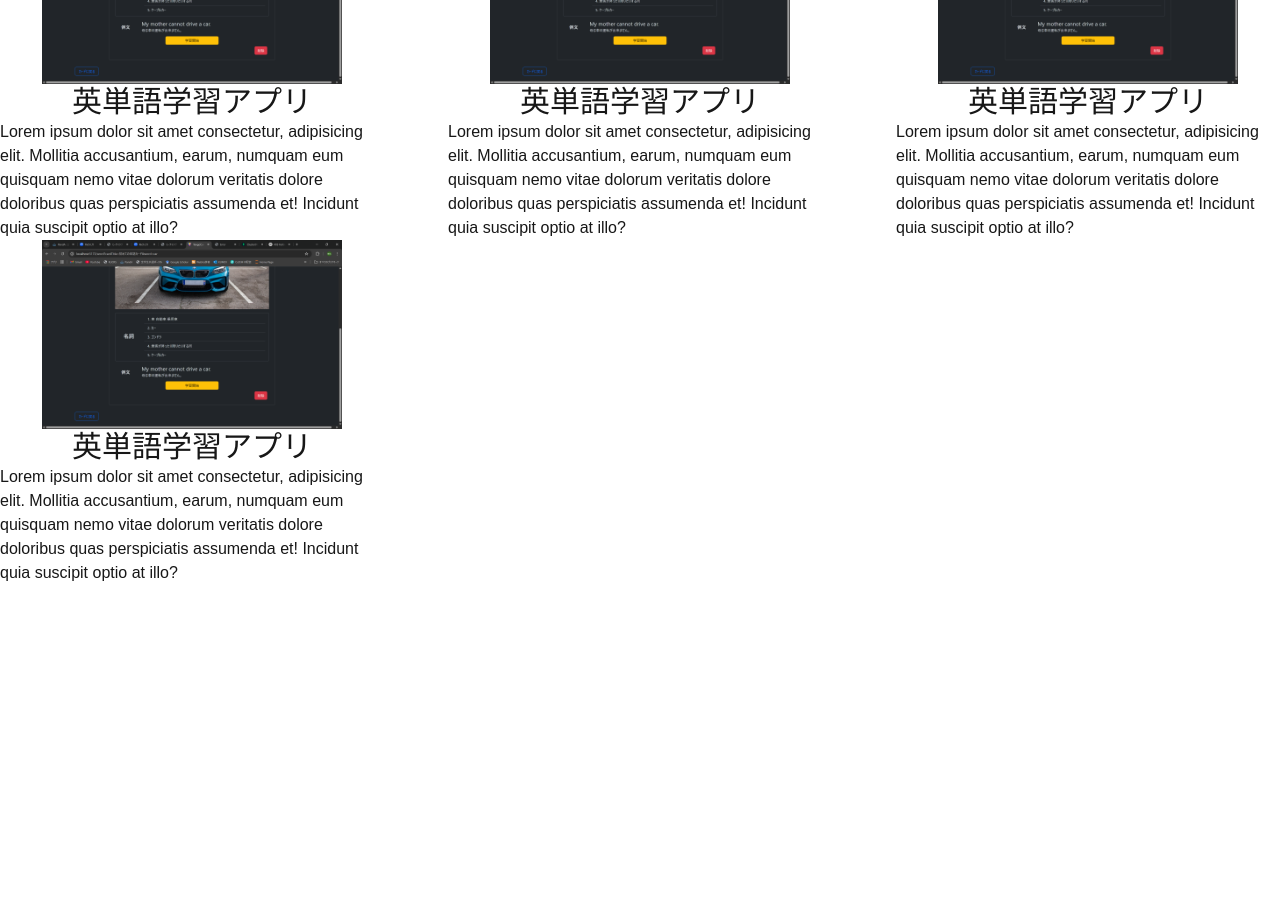
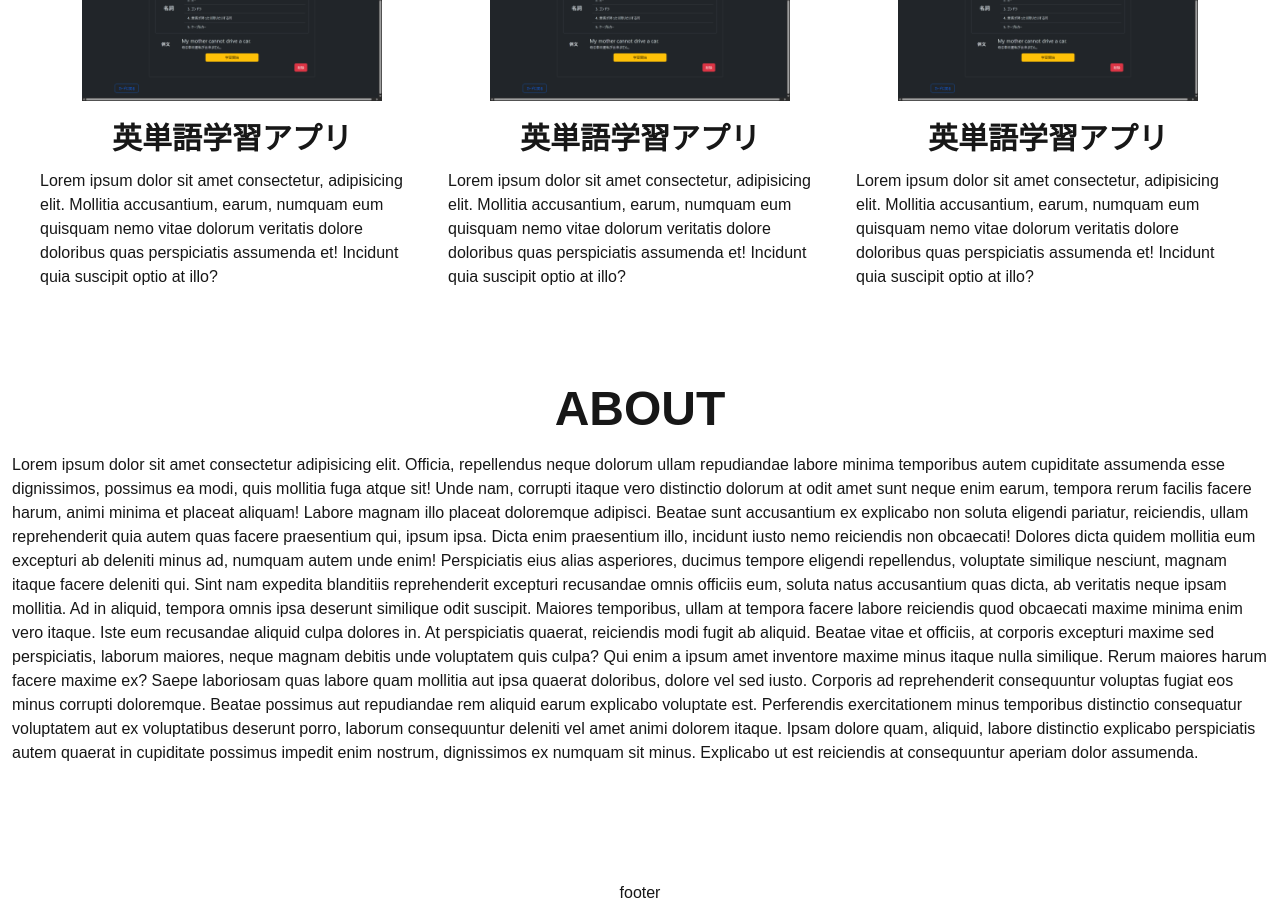
Before and after one commit to NAGIOuni/portfolio, a Next.js app: page / in a window 1280 px wide. Shown: the part 1000-1917 px from the top of the page. Before the commit the page ends 1600 px from the top, so only its background shows below. Built offline with nearby package versions, Linux system fonts and the light colour scheme.

Commit message:
今日はここまで

```diff
--- a/src/app/page.tsx
+++ b/src/app/page.tsx
@@ -3,22 +3,21 @@ import Image from "next/image";
 export default function Home() {
   return (
     <div className="flex flex-col items-center">
-      <div className="w-full h-screen flex flex-col xl:flex-row items-center justify-center">
-        <div className="w-full xl:w-1/2">
+      <div className="w-full max-w-7xl h-screen flex flex-col xl:flex-row items-center justify-center xl:justify-start">
+        <div className="w-auto">
           <h1 className="ml-3 text-9xl font-blod">NAKAMURA</h1>
           <h1 className="ml-3 text-9xl font-blod">RYOTA</h1>
         </div>
-        <div className="w-full">
+        <div className="">
           <p className="mt-3 ml-3">Kyoto University</p>
         </div>
       </div>
-      <div className="max-w-7xl min-h-screen flex justify-center items-center flex-col">
+      <div className="max-w-7xl flex justify-center items-center flex-col my-8">
         <div className="h-20 flex items-center">
-          <h2 className="text-5xl font-blod text-center">WORKS</h2>
+          <h2 className="text-5xl font-bold text-center mb-3">WORKS</h2>
         </div>
         <ul className="flex justify-between flex-wrap">
-          <li>
-            <div className="flex flex-col items-center w-sm">
+          <li className="flex flex-col items-center w-sm mx-3">
             <Image
               src="word_car.png"
               alt=""
@@ -26,17 +25,17 @@ export default function Home() {
               height={300}
               width={300}
             />
-              <h3 className="text-3xl">英単語学習アプリ</h3>
-              <p>
-                Lorem ipsum dolor sit amet consectetur, adipisicing elit.
-                Mollitia accusantium, earum, numquam eum quisquam nemo vitae
-                dolorum veritatis dolore doloribus quas perspiciatis assumenda
-                et! Incidunt quia suscipit optio at illo?
+            <h3 className="text-3xl font-bold mt-5">
+              <a href="/tangoCard">英単語学習アプリ</a>
+            </h3>
+            <p className="my-3">
+              Lorem ipsum dolor sit amet consectetur, adipisicing elit. Mollitia
+              accusantium, earum, numquam eum quisquam nemo vitae dolorum
+              veritatis dolore doloribus quas perspiciatis assumenda et!
+              Incidunt quia suscipit optio at illo?
             </p>
-            </div>
           </li>
-          <li>
-            <div className="flex flex-col items-center w-sm">
+          <li className="flex flex-col items-center w-sm mx-3">
             <Image
               src="word_car.png"
               alt=""
@@ -44,17 +43,17 @@ export default function Home() {
               height={300}
               width={300}
             />
-              <h3 className="text-3xl">英単語学習アプリ</h3>
-              <p>
-                Lorem ipsum dolor sit amet consectetur, adipisicing elit.
-                Mollitia accusantium, earum, numquam eum quisquam nemo vitae
-                dolorum veritatis dolore doloribus quas perspiciatis assumenda
-                et! Incidunt quia suscipit optio at illo?
+            <h3 className="text-3xl font-bold mt-5">
+              <a href="/tangoCard">英単語学習アプリ</a>
+            </h3>
+            <p className="my-3">
+              Lorem ipsum dolor sit amet consectetur, adipisicing elit. Mollitia
+              accusantium, earum, numquam eum quisquam nemo vitae dolorum
+              veritatis dolore doloribus quas perspiciatis assumenda et!
+              Incidunt quia suscipit optio at illo?
             </p>
-            </div>
           </li>
-          <li>
-            <div className="flex flex-col items-center w-sm">
+          <li className="flex flex-col items-center w-sm mx-3">
             <Image
               src="word_car.png"
               alt=""
@@ -62,34 +61,58 @@ export default function Home() {
               height={300}
               width={300}
             />
-              <h3 className="text-3xl">英単語学習アプリ</h3>
-              <p>
-                Lorem ipsum dolor sit amet consectetur, adipisicing elit.
-                Mollitia accusantium, earum, numquam eum quisquam nemo vitae
-                dolorum veritatis dolore doloribus quas perspiciatis assumenda
-                et! Incidunt quia suscipit optio at illo?
+            <h3 className="text-3xl font-bold mt-5">
+              <a href="/tangoCard">英単語学習アプリ</a>
+            </h3>
+            <p className="my-3">
+              Lorem ipsum dolor sit amet consectetur, adipisicing elit. Mollitia
+              accusantium, earum, numquam eum quisquam nemo vitae dolorum
+              veritatis dolore doloribus quas perspiciatis assumenda et!
+              Incidunt quia suscipit optio at illo?
             </p>
-            </div>
-          </li>
-          <li>
-            <div className="flex flex-col items-center w-sm">
-              <Image
-                src="word_car.png"
-                alt=""
-                objectFit="cover"
-                height={300}
-                width={300}
-              />
-              <h3 className="text-3xl">英単語学習アプリ</h3>
-              <p>
-                Lorem ipsum dolor sit amet consectetur, adipisicing elit.
-                Mollitia accusantium, earum, numquam eum quisquam nemo vitae
-                dolorum veritatis dolore doloribus quas perspiciatis assumenda
-                et! Incidunt quia suscipit optio at illo?
-              </p>
-            </div>
           </li>
         </ul>
+      </div>
+      <div className="max-w-7xl flex flex-col justify-center items-center flex-col my-8">
+        <h2 className="text-5xl font-bold mt-5">ABOUT</h2>
+        <div className="mt-5 mx-3">
+          Lorem ipsum dolor sit amet consectetur adipisicing elit. Officia,
+          repellendus neque dolorum ullam repudiandae labore minima temporibus
+          autem cupiditate assumenda esse dignissimos, possimus ea modi, quis
+          mollitia fuga atque sit! Unde nam, corrupti itaque vero distinctio
+          dolorum at odit amet sunt neque enim earum, tempora rerum facilis
+          facere harum, animi minima et placeat aliquam! Labore magnam illo
+          placeat doloremque adipisci. Beatae sunt accusantium ex explicabo non
+          soluta eligendi pariatur, reiciendis, ullam reprehenderit quia autem
+          quas facere praesentium qui, ipsum ipsa. Dicta enim praesentium illo,
+          incidunt iusto nemo reiciendis non obcaecati! Dolores dicta quidem
+          mollitia eum excepturi ab deleniti minus ad, numquam autem unde enim!
+          Perspiciatis eius alias asperiores, ducimus tempore eligendi
+          repellendus, voluptate similique nesciunt, magnam itaque facere
+          deleniti qui. Sint nam expedita blanditiis reprehenderit excepturi
+          recusandae omnis officiis eum, soluta natus accusantium quas dicta, ab
+          veritatis neque ipsam mollitia. Ad in aliquid, tempora omnis ipsa
+          deserunt similique odit suscipit. Maiores temporibus, ullam at tempora
+          facere labore reiciendis quod obcaecati maxime minima enim vero
+          itaque. Iste eum recusandae aliquid culpa dolores in. At perspiciatis
+          quaerat, reiciendis modi fugit ab aliquid. Beatae vitae et officiis,
+          at corporis excepturi maxime sed perspiciatis, laborum maiores, neque
+          magnam debitis unde voluptatem quis culpa? Qui enim a ipsum amet
+          inventore maxime minus itaque nulla similique. Rerum maiores harum
+          facere maxime ex? Saepe laboriosam quas labore quam mollitia aut ipsa
+          quaerat doloribus, dolore vel sed iusto. Corporis ad reprehenderit
+          consequuntur voluptas fugiat eos minus corrupti doloremque. Beatae
+          possimus aut repudiandae rem aliquid earum explicabo voluptate est.
+          Perferendis exercitationem minus temporibus distinctio consequatur
+          voluptatem aut ex voluptatibus deserunt porro, laborum consequuntur
+          deleniti vel amet animi dolorem itaque. Ipsam dolore quam, aliquid,
+          labore distinctio explicabo perspiciatis autem quaerat in cupiditate
+          possimus impedit enim nostrum, dignissimos ex numquam sit minus.
+          Explicabo ut est reiciendis at consequuntur aperiam dolor assumenda.
+        </div>
+      </div>
+      <div className="w-full h-30 flex justify-center items-end">
+        <p className="mb-3">footer</p>
       </div>
     </div>
   );
```
Lines whose indentation alone changed are shown as unchanged.
